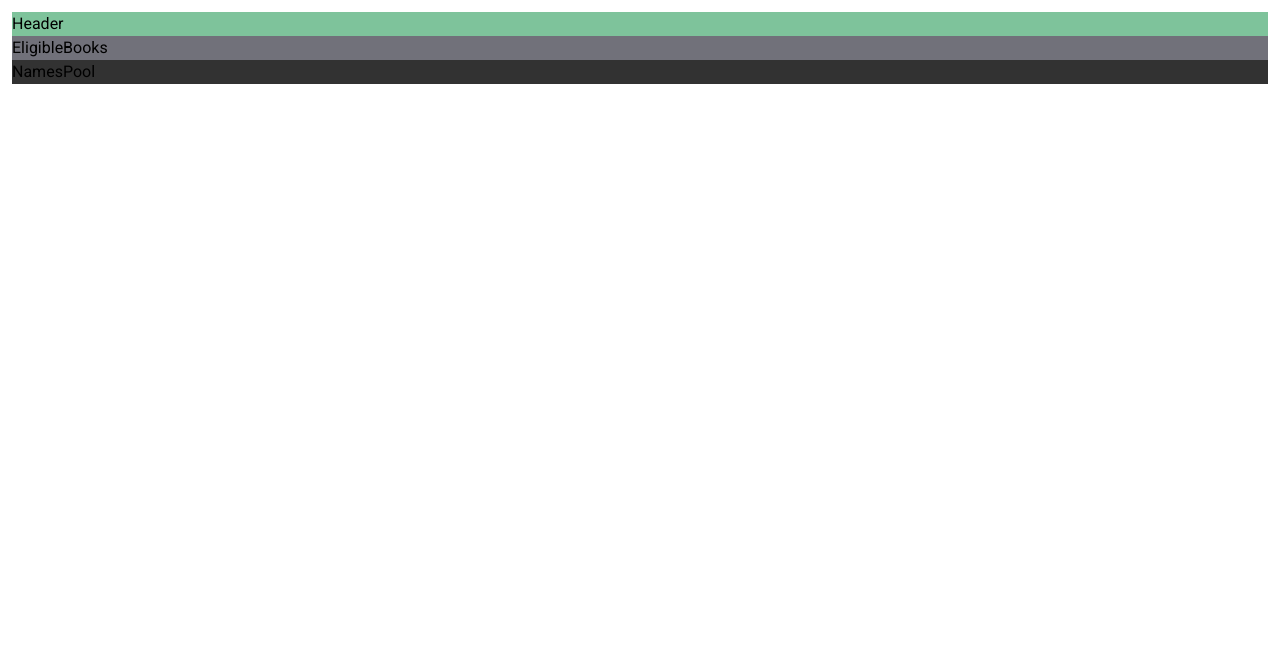
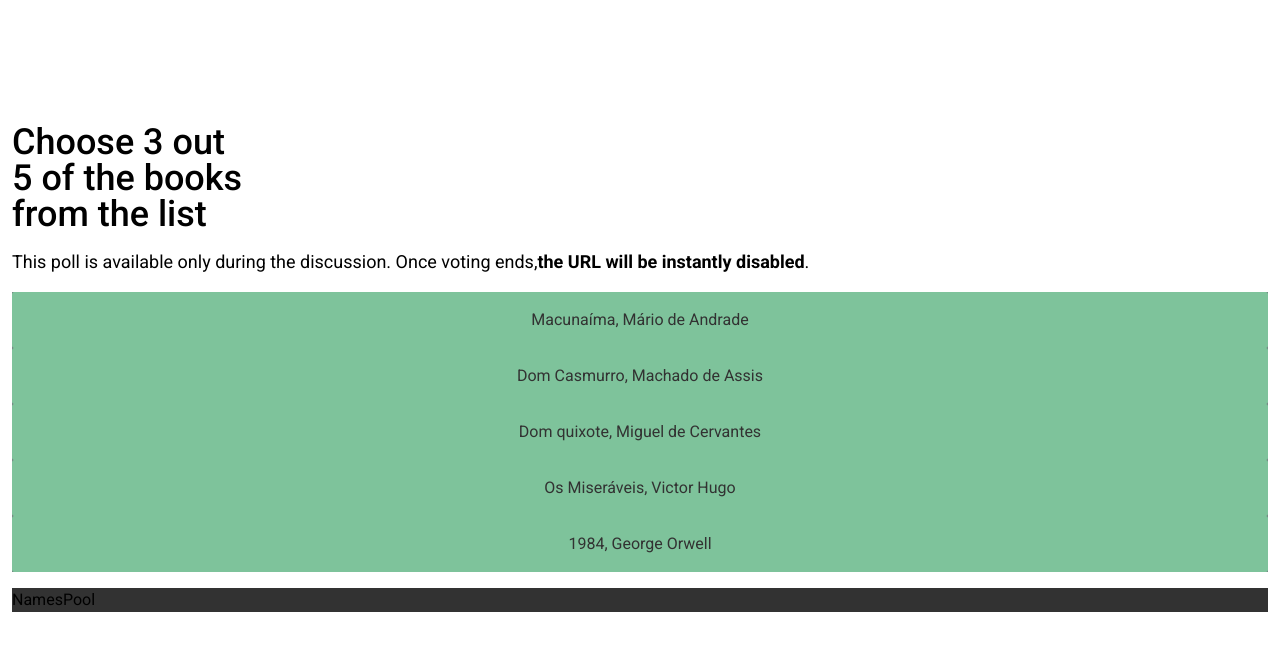
Before and after one commit to carolinaparisi/dom-app, a Next.js app: page / in a window 1280 px wide. Both pictures are taken after a click on the button "Get Started". Shown: the top 650 px of the page. Built offline with nearby package versions, Linux system fonts and the light colour scheme.

Commit message:
feat: create Header component and initiate EligibleBooks component inside VotingPage

```diff
--- a/src/app/page.tsx
+++ b/src/app/page.tsx
@@ -18,7 +18,7 @@ export default function Home() {
       </div>
       <div className="flex h-1/2 flex-col justify-between p-5">
         <MainSection />
-        <Button setIsRegistered={setIsRegistered} text="Get started" />
+        <Button setIsRegistered={setIsRegistered} text="Get Started" />
       </div>
     </div>
   );
--- a/src/components/Button.tsx
+++ b/src/components/Button.tsx
@@ -1,19 +1,29 @@
-import { toPascalCase } from '@/utils/formatter';
-
 interface ButtonProps {
   text: string;
-  setIsRegistered: (isRegistered: boolean) => void;
+  setIsRegistered?: (isRegistered: boolean) => void;
+  id?: number;
 }
 
-export default function Button({ text, setIsRegistered }: ButtonProps) {
+export default function Button({ text, setIsRegistered, id }: ButtonProps) {
+  const isSelected = false;
+
+  const handleBookSelected = (id: number) => {
+    console.log(`Book ${id} selected`);
+  };
+
+  //TODO: create logic to be green only if it has an id
   return (
     <button
       className="align-center flex w-full justify-center rounded-sm bg-primary py-4 text-black"
       onClick={() => {
-        setIsRegistered(true);
+        if (id) {
+          handleBookSelected(id);
+          return;
+        }
+        setIsRegistered && setIsRegistered(true);
       }}
     >
-      {toPascalCase(text)}
+      {text}
     </button>
   );
 }
--- a/src/components/EligibleBooks.tsx
+++ b/src/components/EligibleBooks.tsx
@@ -1,3 +1,19 @@
+import Button from './Button';
+
 export default function EligibleBooks() {
-  return <h1>EligibleBooks</h1>;
+  const bookTitles = [
+    'Macunaíma, Mário de Andrade',
+    'Dom Casmurro, Machado de Assis',
+    'Dom quixote, Miguel de Cervantes',
+    'Os Miseráveis, Victor Hugo',
+    '1984, George Orwell',
+  ];
+
+  return (
+    <div>
+      {bookTitles.map((bookTitle, index) => (
+        <Button key={index} text={bookTitle} id={index + 1} />
+      ))}
+    </div>
+  );
 }
--- a/src/components/Header.tsx
+++ b/src/components/Header.tsx
@@ -1,3 +1,18 @@
 export default function Header() {
-  return <h1>Header</h1>;
+  return (
+    <>
+      <div className="mt-28 text-4xl font-medium leading-none">
+        <div>Choose 3 out</div>
+        <div>5 of the books</div>
+        <div>from the list</div>
+      </div>
+
+      <div className="text-lg">
+        <div>
+          This poll is available only during the discussion. Once voting ends,
+          <span className="font-bold">the URL will be instantly disabled</span>.
+        </div>
+      </div>
+    </>
+  );
 }
--- a/src/components/VotingPage.tsx
+++ b/src/components/VotingPage.tsx
@@ -4,8 +4,8 @@ import Header from './Header';
 
 export default function VotingPage() {
   return (
-    <div className="p-3">
-      <div className="bg-primary">
+    <div className="flex flex-col gap-4 p-3">
+      <div className="flex flex-col gap-4">
         <Header />
       </div>
       <div className="bg-gray">
```
Also changed, not shown: src/utils/formatter.ts (+3 -5 lines).
